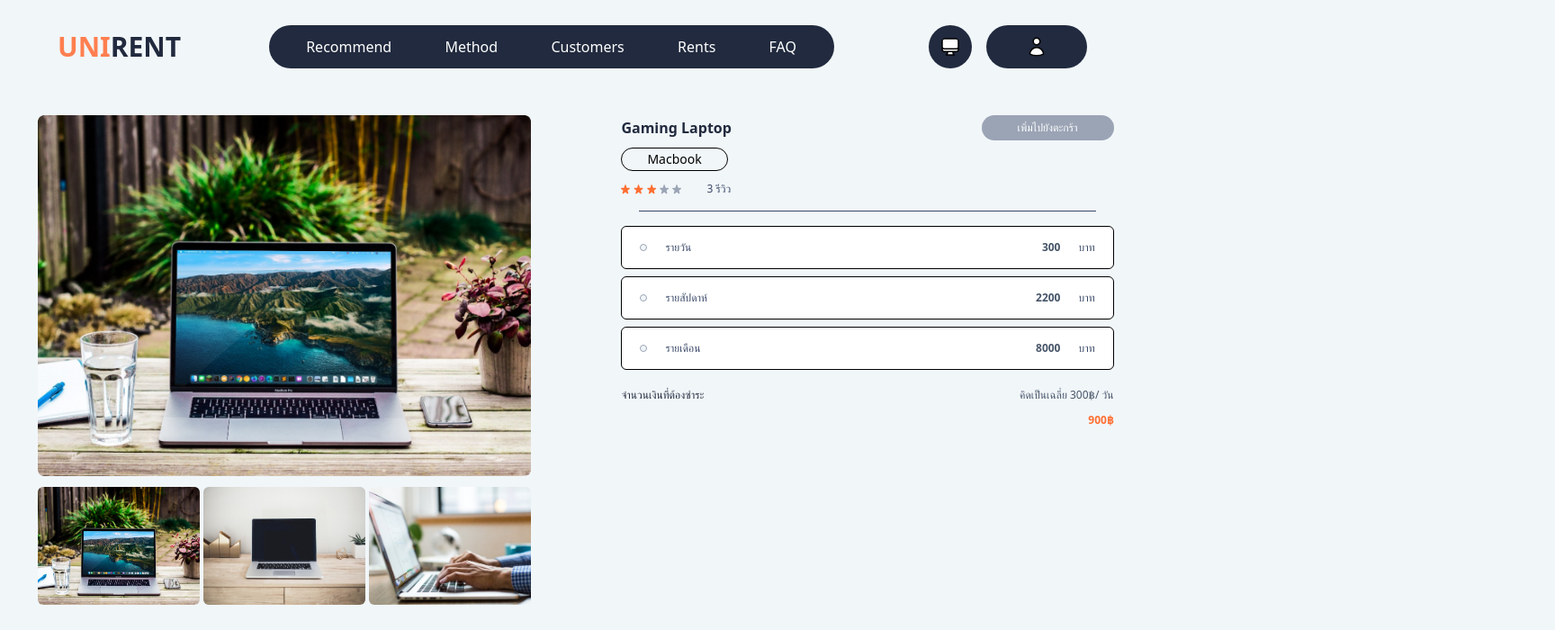
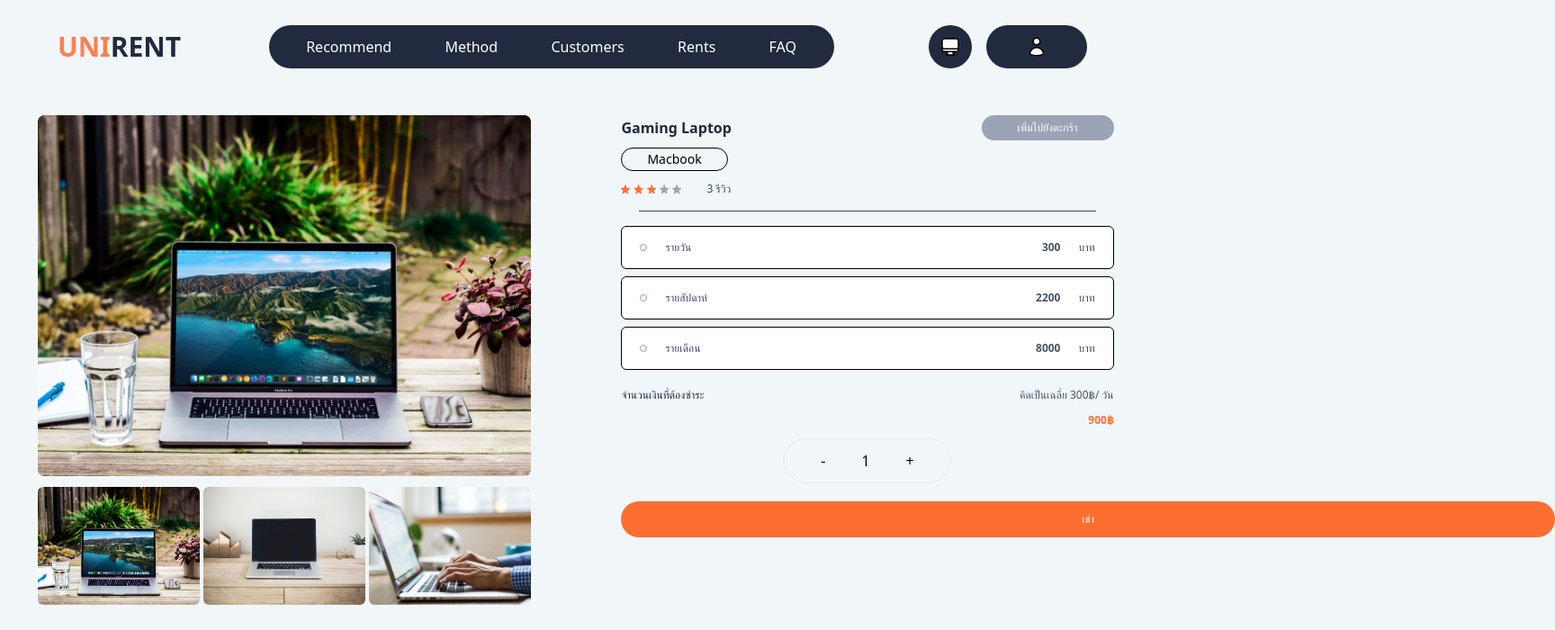
Before and after one commit to softdev18-group4/unirent, a Next.js app: page /product/detail/1 in a window 1280 px wide. Shown: the top 700 px of the page at 90% size, 1728 px wide, since content can reach past the window. Built offline with nearby package versions, Linux system fonts and the light colour scheme.

Commit message:
update : config folder components!

```diff
--- a/src/app/product/detail/[id]/components/ProductDetail.tsx
+++ b/src/app/product/detail/[id]/components/ProductDetail.tsx
@@ -8,7 +8,6 @@
       <div className="product_slide">
         <SlideProduct />
       </div>
-
       <ProductSelect />
     </div>
   );
--- a/src/app/product/detail/[id]/components/index.tsx
+++ b/src/app/product/detail/[id]/components/index.tsx
@@ -1,8 +1,8 @@
 import ProductDetail from "./ProductDetail";
-import SlideProduct from "./SlideProduct";
-import ProductSelect from "./ProductSelect";
+import SlideProduct from "./product/SlideProduct";
+import ProductSelect from "./product/ProductSelect";
 import Star from "./Star";
-import ProductSelector from "./ProductSelector"
+import ProductSelector from "./product/ProductSelector"
 export {
     ProductDetail,SlideProduct, ProductSelect,Star,ProductSelector
 }
--- a/src/app/product/detail/[id]/components/ProductSelect.tsx
+++ b/src/app/product/detail/[id]/components/product/ProductSelect.tsx
@@ -1,7 +1,7 @@
 import { useAppDispatch, useAppSelector } from "@/redux/hooks";
 import { reset, updateProduct } from "@/redux/features/productSlice";
-import CustomButton from "./CustomButton";
-import Star from "./Star";
+import CustomButton from "../CustomButton";
+import Star from "../Star";
 import ProductSelector from "./ProductSelector";
 
 const ProductSelect = () => {
@@ -34,6 +34,12 @@
             <h6>{900}฿</h6>
            </div>
         </div>
+        <div className="product_select_count">
+            <CustomButton title="-"/>
+            <h1>{1}</h1>
+            <CustomButton title="+"/>
+        </div>
+        <CustomButton title="เช่า" customBtn="btn_custom2" />
     </div>
   );
 };
--- a/src/app/product/detail/[id]/components/SlideProduct.tsx
+++ b/src/app/product/detail/[id]/components/product/SlideProduct.tsx
@@ -1,7 +1,6 @@
 "use client";
 import Image from "next/image";
 import { useEffect, useState } from "react";
-import { imageList } from "../../../../../../constants";
 import { useAppSelector, useAppDispatch } from "@/redux/hooks";
 
 const SlideProduct = () => {
--- a/src/app/product/styles.css
+++ b/src/app/product/styles.css
@@ -105,18 +105,9 @@
 .product_select_price .right h6{
     @apply text-[#FF6E31] text-xs font-bold text-right my-3;
 }
-/* @media (prefers-color-scheme: dark) {
-  :root {
-    --foreground-rgb: 255, 255, 255;
-    --background-start-rgb: 0, 0, 0;
-    --background-end-rgb: 0, 0, 0;
-  }
+.product_select_count {
+  @apply flex border w-fit items-center mx-auto py-3 px-10 gap-10 rounded-full;
 }
-
-@media (prefers-color-scheme: light) {
-  :root {
-    --foreground-rgb: 0, 0, 0;
-    --background-start-rgb: 255, 255, 255;
-    --background-end-rgb: 255, 255, 255;
-  }
-} */
+.btn_custom2 {
+  @apply w-fit px-[40vw] mx-auto h-10 mt-5 bg-[#FF6E31] rounded-full text-white text-xs font-thin;
+}
```
Also changed, not shown: src/app/product/detail/[id]/components/product/ProductSelector.tsx (renamed from src/app/product/detail/[id]/components/ProductSelector.tsx).
